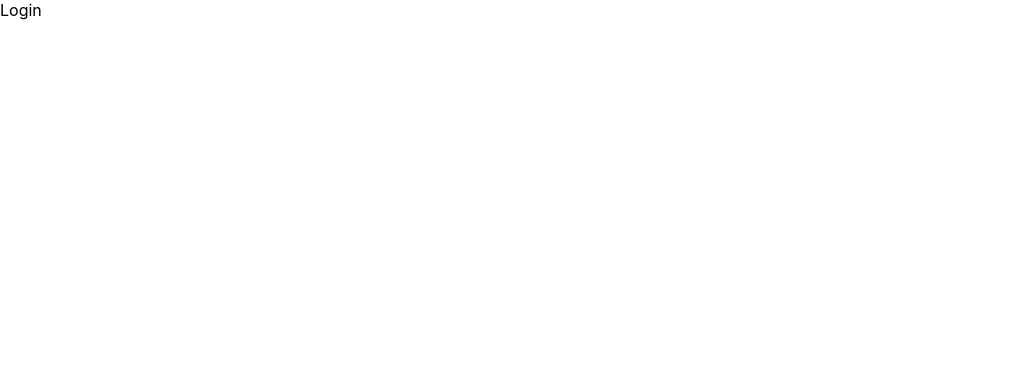
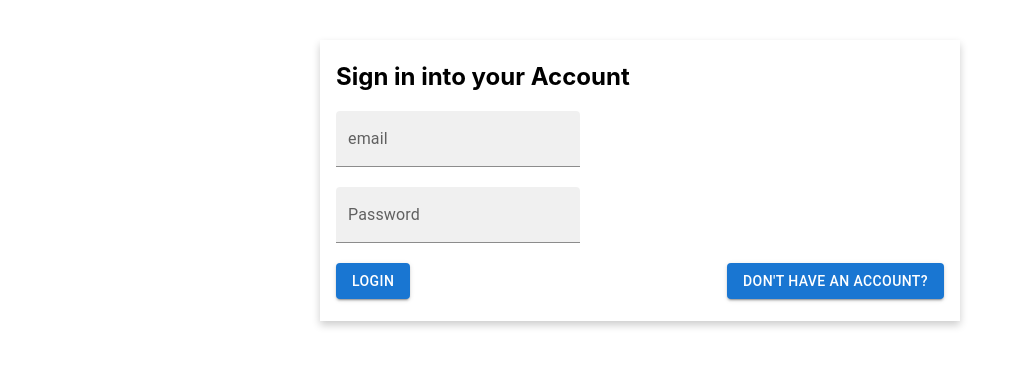
Before and after one commit to PrettyBoyHelios/neuron-app, a React (Create React App) app: page /login in a window 1280 px wide. Shown: the top 366 px of the page, without its empty margins (0-1025 px from the left). Built offline with nearby package versions, Linux system fonts and the light colour scheme.

Commit message:
Error handling & Navigation

```diff
--- a/package.json
+++ b/package.json
@@ -5,6 +5,9 @@
     "dependencies": {
         "@emotion/react": "^11.9.3",
         "@emotion/styled": "^11.9.3",
+        "@material-ui/core": "^4.12.4",
+        "@material-ui/icons": "^4.11.3",
+        "@mui/icons-material": "^5.8.4",
         "@mui/material": "^5.9.2",
         "@testing-library/jest-dom": "^5.16.4",
         "@testing-library/react": "^13.3.0",
--- a/src/App.tsx
+++ b/src/App.tsx
@@ -1,4 +1,4 @@
-import React from 'react'
+import React, { useEffect } from 'react'
 import './App.css'
 import Register from './pages/Register'
 import { BrowserRouter, Route, Routes } from 'react-router-dom'
@@ -6,6 +6,8 @@ import Home from './pages/Home'
 import Login from './pages/Login'
 
 function App() {
+    // const [userData, setUserData] = useState();
+
     return (
         // <div className="App">
         //     <header className="App-header">
@@ -16,6 +18,7 @@ function App() {
         <BrowserRouter>
             <Routes>
                 <Route path="/" element={<Register />} />
+                <Route path="/register" element={<Register />} />
                 <Route path="/login" element={<Login />} />
                 <Route path="/dashboard" element={<Home />} />
             </Routes>
--- a/src/pages/Home.tsx
+++ b/src/pages/Home.tsx
@@ -1,8 +1,28 @@
 import React from 'react'
 import PropTypes from 'prop-types'
+import { useNavigate } from 'react-router-dom'
+import { Button } from '@mui/material'
 
 const Home = (props: any) => {
-    return <div>Home</div>
+    const navigate = useNavigate()
+    const user = localStorage.getItem('user')
+    if (user == '' || user == null) {
+        navigate('/')
+    }
+    const userData = JSON.parse(user!)
+
+    const signOut = () => {
+        localStorage.removeItem('user')
+        navigate('/')
+    }
+
+    return (
+        <div>
+            <h1>Welcome</h1>
+            <p>{userData.name}</p>
+            <Button onClick={signOut}>Sign out</Button>
+        </div>
+    )
 }
 
 Home.propTypes = {}
--- a/src/pages/Login.tsx
+++ b/src/pages/Login.tsx
@@ -1,8 +1,136 @@
 import React from 'react'
-import PropTypes from 'prop-types'
+import { useState } from 'react'
+import { useForm } from 'react-hook-form'
+import axios from 'axios'
+import { TextField, Button, IconButton, Snackbar } from '@mui/material'
+import './Register.css'
+import { useNavigate } from 'react-router-dom'
+import CloseIcon from '@mui/icons-material/Close'
+
+type LoginParams = {
+    name: string
+    email: string
+    phone: string
+    password: string
+}
+
+type UserResponse = {
+    name: string
+    email: string
+    phone: string
+    password: string
+    _id: string
+}
 
 const Login = (props: any) => {
-    return <div>Login</div>
+    const { register, handleSubmit } = useForm<LoginParams>()
+    const [errorOpen, setErrorOpen] = useState(false)
+    const [errorMessage, setErrorMessage] = useState('')
+    const navigate = useNavigate()
+
+    const goToRegister = () => {
+        navigate('/register')
+    }
+
+    const onSubmit = handleSubmit(async (data) => {
+        alert(JSON.stringify(data))
+
+        await axios
+            .post<UserResponse>('http://localhost:8080/login', data, {
+                headers: {
+                    'Content-Type': 'application/json',
+                    Accept: 'application/json',
+                },
+            })
+            .then((data) => {
+                console.log(data.data)
+                localStorage.setItem('user', JSON.stringify(data.data))
+                navigate('/dashboard')
+            })
+            .catch((error) => {
+                console.log(error)
+                setErrorMessage(error.response.data.errors)
+                setErrorOpen(true);
+            })
+    })
+
+    const handleClose = (event: React.SyntheticEvent | Event, reason?: string) => {
+        if (reason === 'clickaway') {
+          return;
+        }
+
+        setErrorOpen(false);
+      };
+
+    const action = (
+        <React.Fragment>
+            <Button color="error" size="small" onClick={handleClose}>
+                UNDO
+            </Button>
+            <IconButton
+                size="small"
+                aria-label="close"
+                color="error"
+                onClick={handleClose}
+            >
+                <CloseIcon fontSize="small" />
+            </IconButton>
+        </React.Fragment>
+    )
+
+    return (
+        <div className="registerForm">
+            <div className="card">
+                <div className="container">
+                    <h2>Sign in into your Account</h2>
+                    <form onSubmit={onSubmit}>
+                        <TextField
+                            variant="filled"
+                            {...register('email')}
+                            type="email"
+                            id="email"
+                            name="email"
+                            label="email"
+                        />
+                        <br />
+                        <br />
+
+                        <TextField
+                            variant="filled"
+                            {...register('password')}
+                            type="password"
+                            id="password"
+                            name="password"
+                            label="Password"
+                        />
+
+                        <br />
+                        <br />
+                        <Button type="submit" variant="contained">
+                            Login
+                        </Button>
+                        <Button
+                            variant="contained"
+                            onClick={goToRegister}
+                            style={{ float: 'right' }}
+                        >
+                            Don't have an account?
+                        </Button>
+
+                        <br />
+                        <br />
+                    </form>
+                </div>
+                <Snackbar
+                    open={errorOpen}
+                    autoHideDuration={2000}
+                    onClose={handleClose}
+                    message={errorMessage}
+                    action={action}
+                />
+            </div>
+        </div>
+    )
 }
 
 Login.propTypes = {}
--- a/src/pages/Register.tsx
+++ b/src/pages/Register.tsx
@@ -16,6 +16,16 @@ type UserRegistration = {
 const Register = () => {
     const { register, handleSubmit } = useForm<UserRegistration>()
     const navigate = useNavigate()
+
+    let user = localStorage.getItem('user')
+    console.log('value: ', user)
+    if (user === null) {
+        localStorage.setItem('user', '')
+    }
+    if (user !== '') {
+        console.log('user data found: ', user)
+        navigate('/dashboard')
+    }
 
     const onSubmit = handleSubmit(async (data) => {
         alert(JSON.stringify(data))
@@ -96,7 +106,11 @@ const Register = () => {
                         <Button type="submit" variant="contained">
                             Register
                         </Button>
-                        <Button variant="contained" onClick={goToLogin}>
+                        <Button
+                            variant="contained"
+                            onClick={goToLogin}
+                            style={{ float: 'right' }}
+                        >
                             Already have an account?
                         </Button>
 
```
Also changed, not shown: 1 other file (tests, documents, lock files or other folders).
